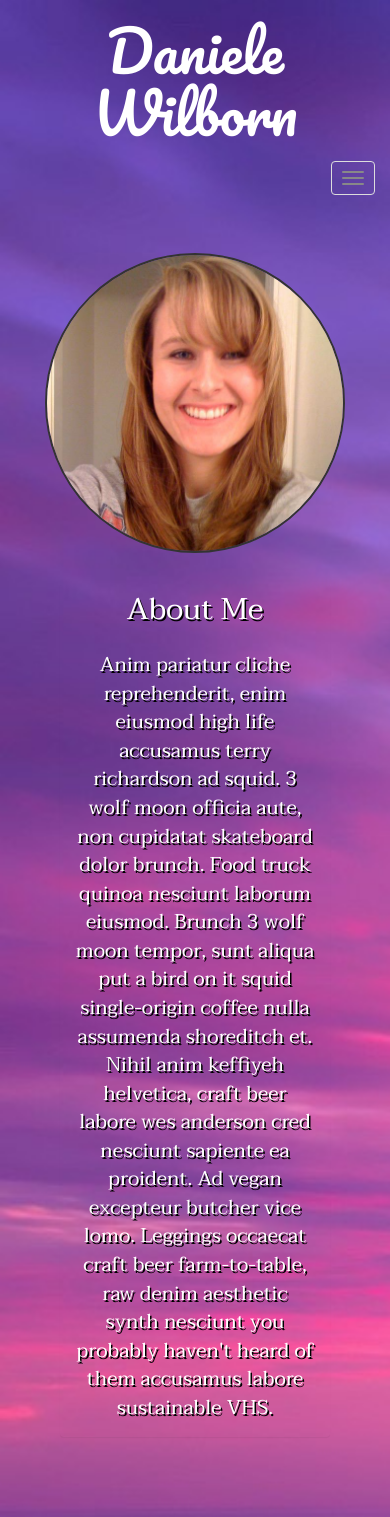
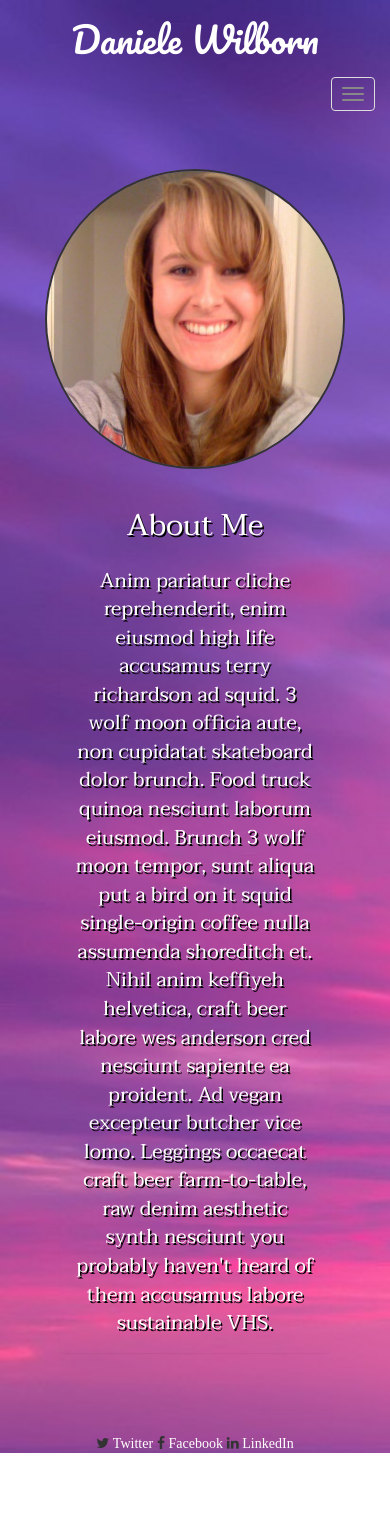
Before and after one commit to Daniwilborn/final_project_portfolio, a plain HTML site: page index.html in a window 390 px wide. After the commit the page ends 1453 px from the top, so only its background shows below. Drawn offline with nearby package versions, Linux system fonts and the light colour scheme.

Commit message:
Media Query

```diff
--- a/css/style.css
+++ b/css/style.css
@@ -2,9 +2,9 @@
 @import url('https://fonts.googleapis.com/css?family=Pacifico');
 @import url('https://fonts.googleapis.com/css?family=Taviraj');
 
-@media screen and (min-width: 700px) {
-  h1 {font-size: 40px
-
+@media screen and (max-width: 700px) {
+   body .container-fluid .row h1{
+     font-size: 35px;
   }
 }
 
--- a/index.html
+++ b/index.html
@@ -81,6 +81,11 @@
     </div>
       <!-- About section ends here -->
     </div>  <!--Jumbotron section ends here-->
+    <footer class="col-md-12 social">
+      <i class="fa fa-twitter"><a href="#">  Twitter</a></i>
+      <i class="fa fa-facebook"><a href="#">  Facebook</a></i>
+      <i class="fa fa-linkedin"><a href="#">  LinkedIn</a></i>
+    </footer>
   </div>
   <script src="https://ajax.googleapis.com/ajax/libs/jquery/1.11.3/jquery.min.js"></script>
 	<script src="js/bootstrap.min.js"></script>
```
